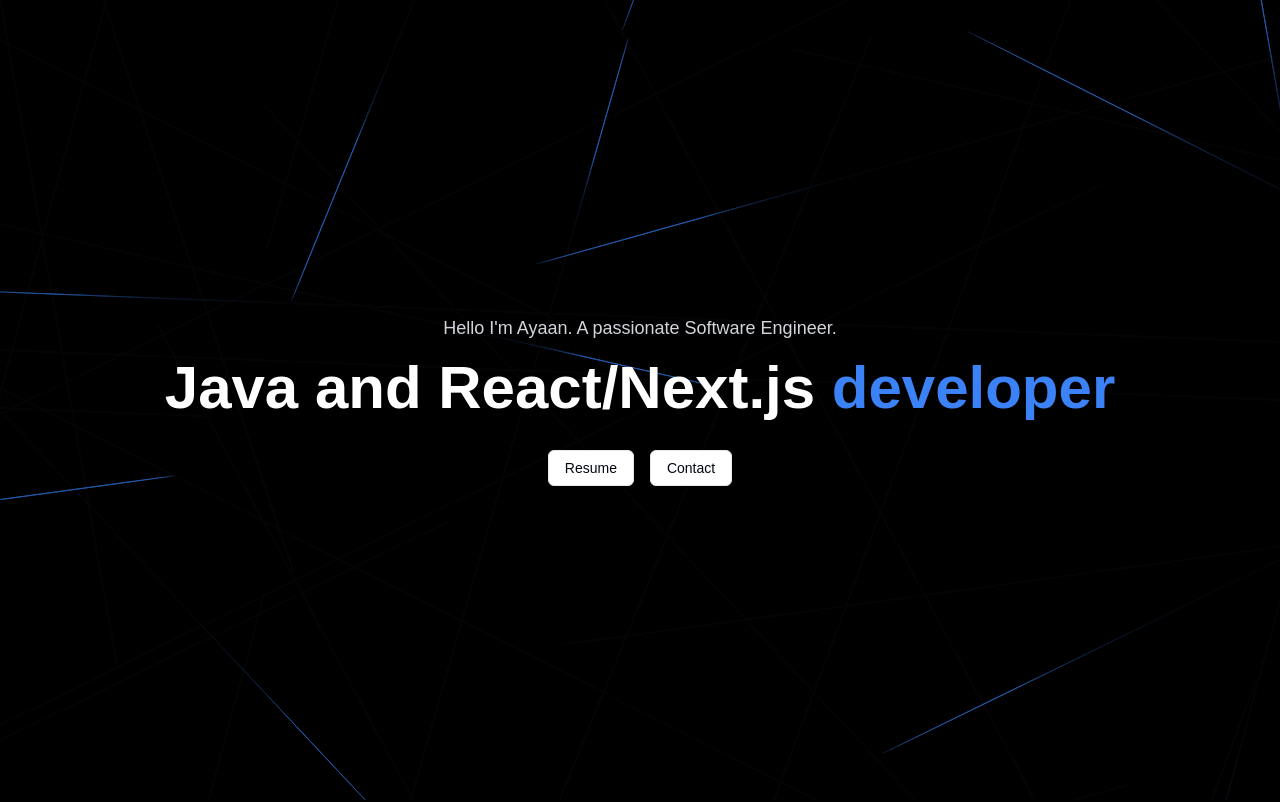
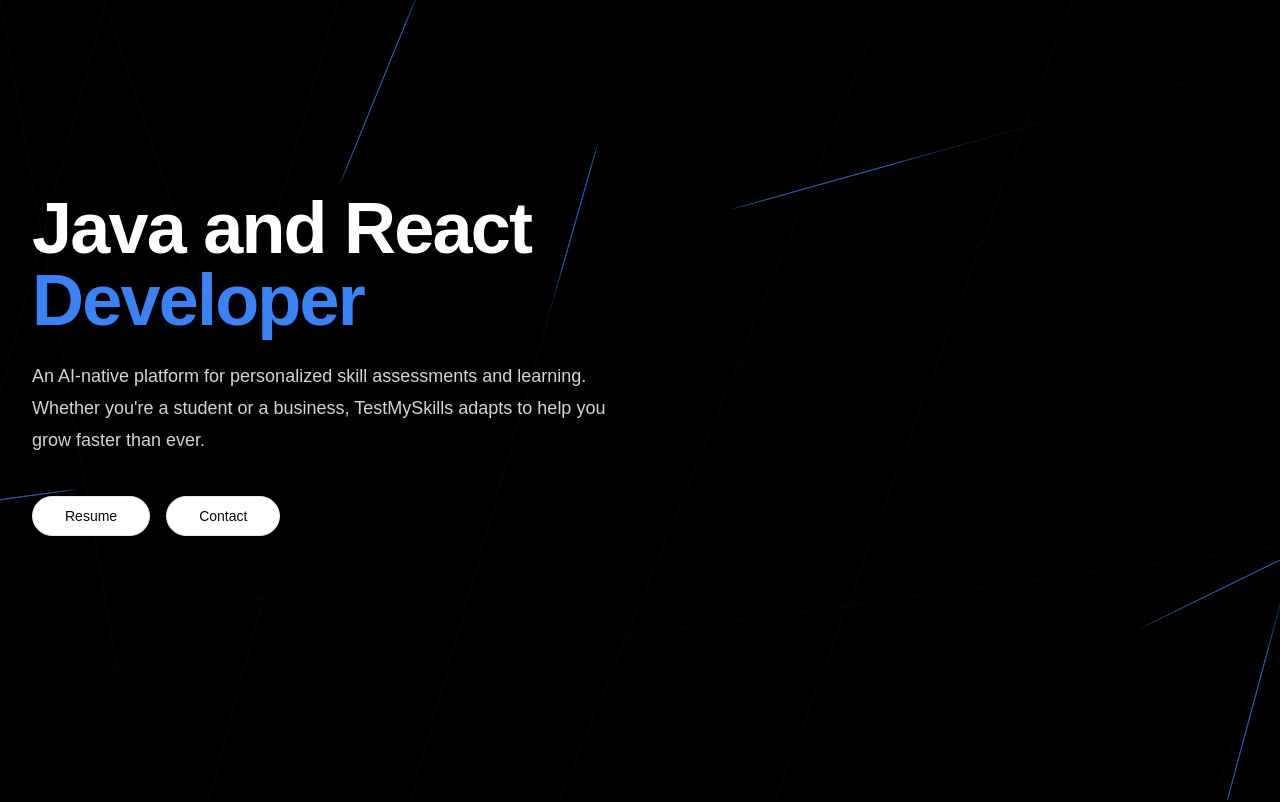
Before and after one commit to ayaankum/portfolio, a Next.js app: page / in a window 1280 px wide. Shown: the top 802 px of the page. Built offline with nearby package versions, Linux system fonts and the light colour scheme.

Commit message:
feat: refactor Hero section layout and update canvas line generation parameters

```diff
--- a/components/Hero.tsx
+++ b/components/Hero.tsx
@@ -39,14 +39,14 @@
 
     // Create lines
     const createLines = () => {
-      const lineCount = 15
+      const lineCount = 10
       for (let i = 0; i < lineCount; i++) {
         lines.push({
           x: Math.random() * canvas.width,
           y: Math.random() * canvas.height,
           length: 100 + Math.random() * 100,
           angle: Math.random() * Math.PI * 2,
-          speed: 0.2 + Math.random() * 10,
+          speed: 0.2 + Math.random() * 9,
           color: 'rgba(59, 130, 246, 0.2)' // Blue color with low opacity
         })
       }
@@ -91,31 +91,47 @@
   }, [])
 
   return (
-    <div className="relative min-h-screen w-full overflow-hidden bg-black">
+    <section className="relative min-h-screen w-full overflow-hidden bg-black">
       <canvas
         ref={canvasRef}
         className="absolute inset-0 h-full w-full"
       />
-      <div className="relative z-10">
-        <div className="flex min-h-screen flex-col items-center justify-center px-4 text-center">
-          <p className="mb-4 text-lg text-gray-300">
-            {titleText}
+      <div className="relative z-10 px-4 pb-24 pt-16 sm:px-6 sm:pb-32 sm:pt-24 lg:px-8 mt-20">
+        <div className="mx-auto max-w-7xl">
+          <div className="grid grid-cols-1 gap-16 lg:grid-cols-2 lg:gap-8">
+            <div className="flex flex-col justify-center">
+
+              <h1 className="mt-4 max-w-4xl text-5xl font-bold tracking-tight text-white sm:text-7xl">
+                Java and React
+                <br />
+                <span className="text-blue-500">Developer</span>
+              </h1>
+              <p className="mt-6 max-w-xl text-lg leading-8 text-gray-300">
+                An AI-native platform for personalized skill assessments and learning.
+                Whether you're a student or a business, TestMySkills adapts to help
+                you grow faster than ever.
               </p>
-          <h1 className="mb-8 text-4xl font-bold text-white md:text-6xl">
-            {roleText}
-            <span className="text-blue-500"> developer</span>
-          </h1>
-          <div className="flex gap-4">
+              <div className="mt-10 flex gap-4">
                 <Button
                   variant="outline"
                   onClick={() => window.open('https://drive.google.com/file/d/1lXEK9IBoYk2-PCQ9S5inRexX2QeSDtPQ/view?usp=sharing', '_blank')}
+                  className="rounded-full px-8"
+                  size="lg"
                 >
                   Resume
                 </Button>
-            <Button variant="outline">Contact</Button>
+                <Button
+                  variant="outline"
+                  className="rounded-full px-8"
+                  size="lg"
+                >
+                  Contact
+                </Button>
               </div>
             </div>
           </div>
         </div>
-  )
+      </div>
+    </section>
+  );
 }
```
Lines whose indentation alone changed are shown as unchanged.
